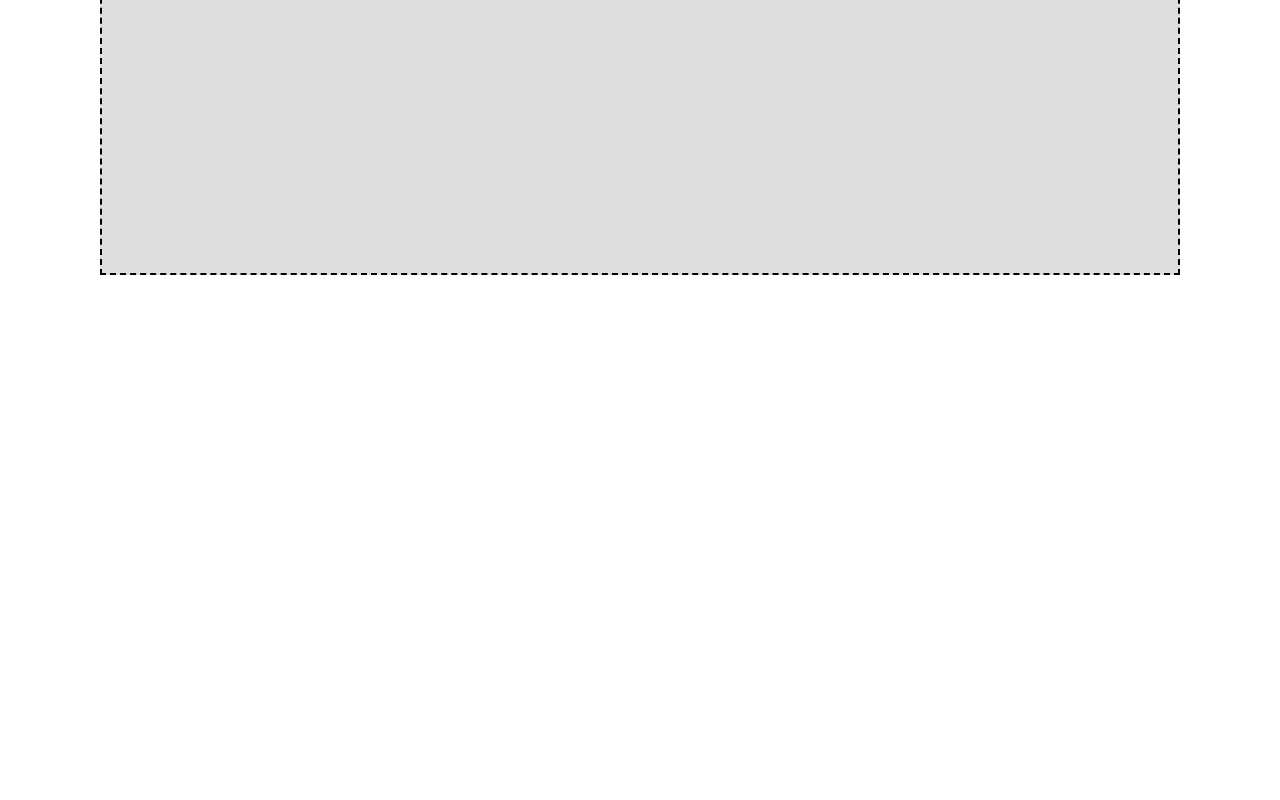
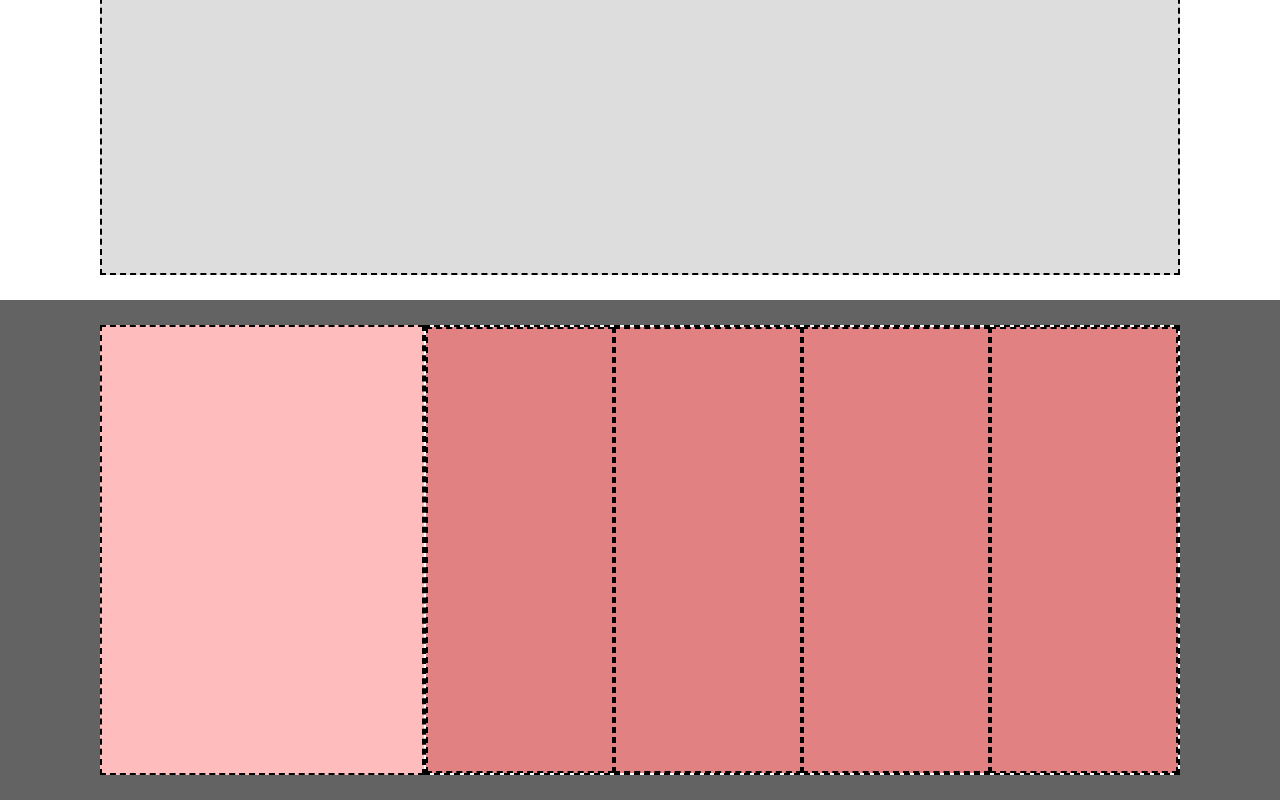
Before and after one commit to VoilaSecari/html-css-struttura-discord, a plain HTML site: page index.html in a window 1280 px wide. Shown: the part 2562-3362 px from the top of the page. Before the commit the page ends 2862 px from the top, so only its background shows below. Drawn offline with Linux system fonts and the light colour scheme.

Commit message:
footer basis

```diff
--- a/CSS/style.css
+++ b/CSS/style.css
@@ -40,6 +40,18 @@ ul {
 
 .dashed {
   border: 2px dashed currentColor;
+}
+
+.bgc-gray {
+  background-color: rgb(221, 221, 221);
+}
+
+.bgc-white {
+  background-color: white;
+}
+
+.bgc-dark {
+  background-color: #636363;
 }
 
 /* Header bar*/
@@ -117,16 +129,6 @@ header {
   width: 60%;
 }
 
-/* section 2 */
-
-.bgc-gray {
-  background-color: rgb(221, 221, 221);
-}
-
-.bgc-white {
-  background-color: white;
-}
-
 /*  section 4 */
 
 .wrapper.section.single {
@@ -142,3 +144,34 @@ header {
   height: 850px;
   width: 1080px;
 }
+
+/*  footer */
+
+.footer-wrapper {
+  height: 450px;
+  width: 1080px;
+
+  display: flex;
+  justify-content: space-between;
+}
+
+#left {
+  background-color: #ffbcbc;
+  flex-grow: 1;
+  width: 30%;
+}
+
+#right {
+  background-color: #ffffff;
+  flex-grow: 1;
+  width: 70%;
+
+  display: flex;
+  justify-content: space-between;
+}
+
+.content-list-footer {
+  flex-grow: 1;
+  width: 25%;
+  background-color: #e28181;
+}
--- a/index.html
+++ b/index.html
@@ -46,6 +46,18 @@
         <div class="center-section dashed bgc-white"></div>
       </div>
       </section>
+      <section>
+        <div class="wrapper section double bgc-dark">
+          <div class="footer-wrapper">
+            <div class="content-footer dashed" id="left"></div>
+            <div class="content-footer dashed" id="right">
+              <div class="content-list-footer dashed"></div>
+              <div class="content-list-footer dashed"></div>
+              <div class="content-list-footer dashed"></div>
+              <div class="content-list-footer dashed"></div>
+            </div>
+        </div>
+      </section>
     </main>
     <footer></footer>
   </body>
```
